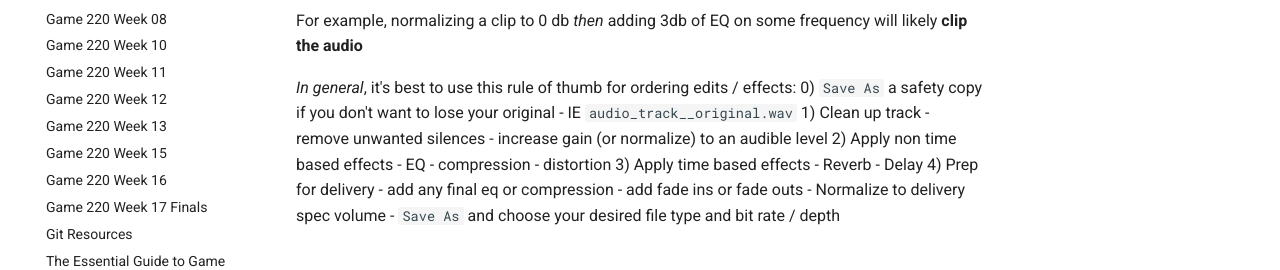
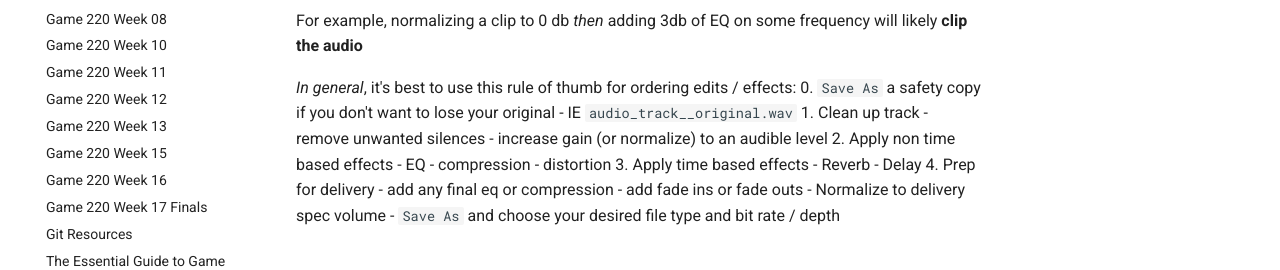
Before and after one commit to nharsch/Game-220, an MkDocs documentation site: the page built from docs/Audition Resources.md, in a window 1280 px wide. Shown: the part 407-677 px from the top of the page. Built offline with MkDocs 1.6.1 and Material for MkDocs 9.7.7, drawn with Linux system fonts in a browser that asks for light colours.

Commit message:
fix numbered list

```diff
--- a/docs/Audition Resources.md
+++ b/docs/Audition Resources.md
@@ -9,19 +9,19 @@ When applying effects in a non destructive DAW, be aware of the order you apply
 For example, normalizing a clip to 0 db _then_ adding 3db of EQ on some frequency will likely **clip the audio**
 
 _In general_, it's best to use this rule of thumb for ordering edits / effects:
-0) `Save As` a safety copy if you don't want to lose your original
+0. `Save As` a safety copy if you don't want to lose your original
 	- IE `audio_track__original.wav`
-1) Clean up track
+1. Clean up track
 	- remove unwanted silences
 	- increase gain (or normalize) to an audible level
-2) Apply non time based effects
+2. Apply non time based effects
 	- EQ
 	- compression
 	- distortion
-3) Apply time based effects
+3. Apply time based effects
 	- Reverb
 	- Delay
-4) Prep for delivery
+4. Prep for delivery
 	- add any final eq or compression
 	- add fade ins or fade outs
 	- Normalize to delivery spec volume
```
